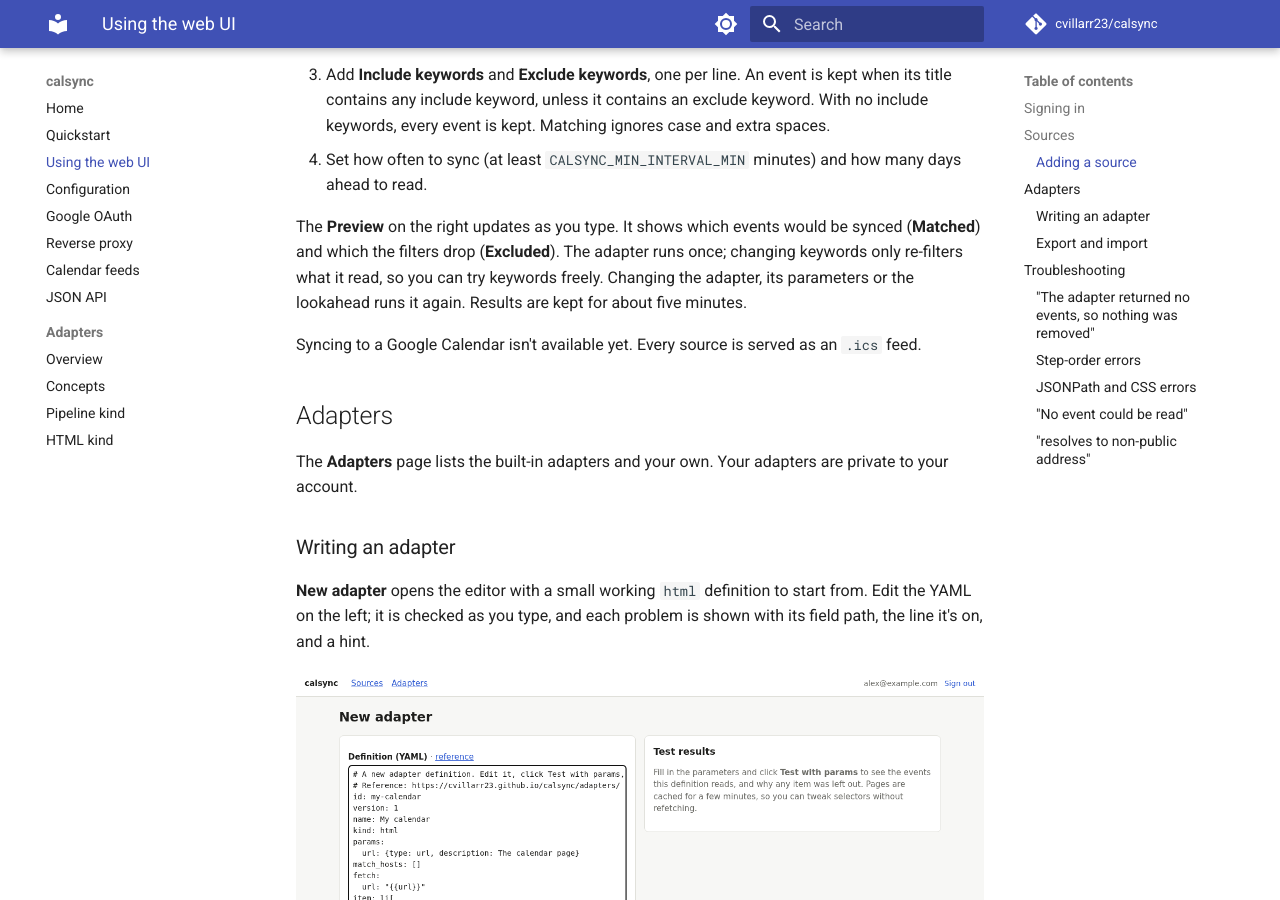
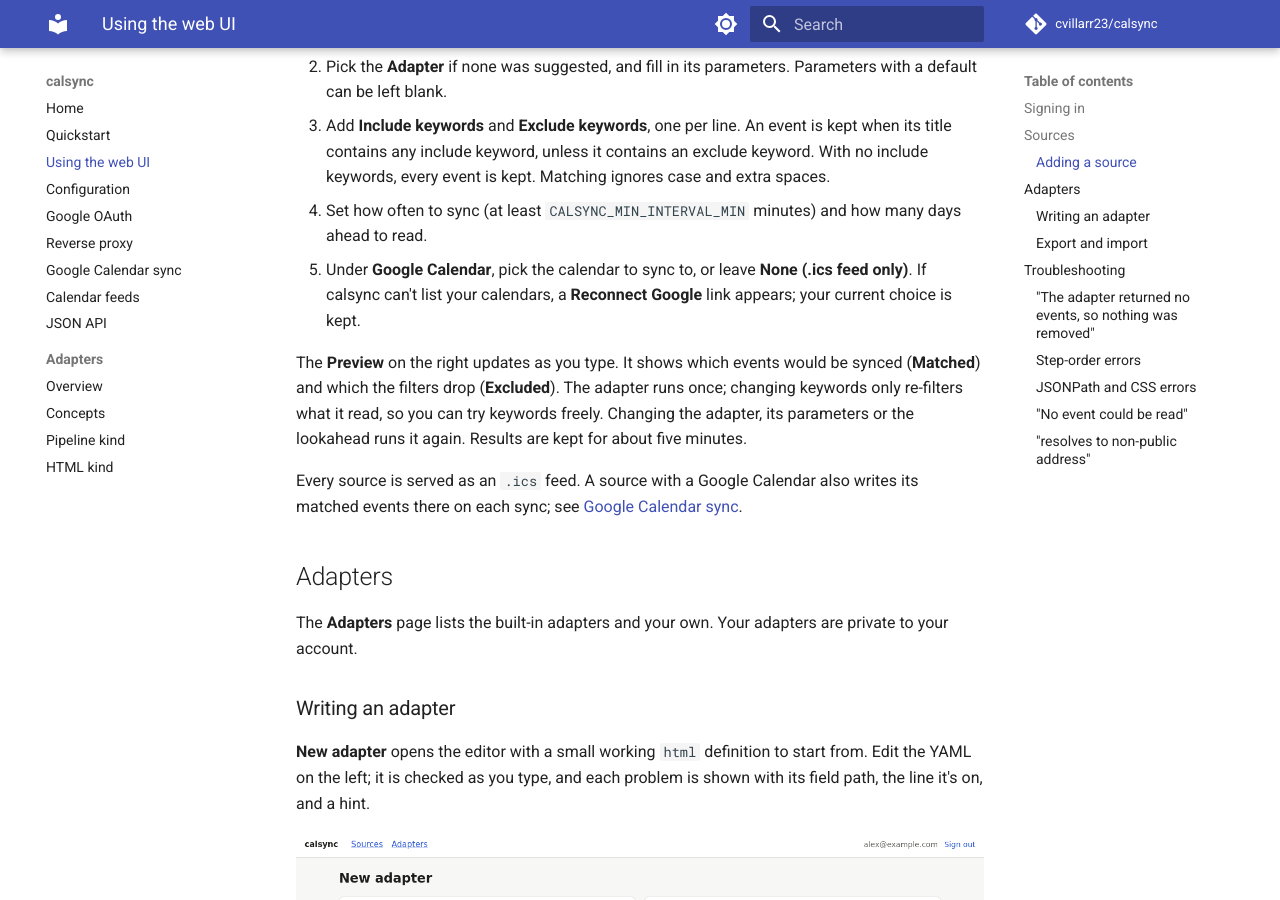
Before and after one commit to cvillarr23/calsync, an MkDocs documentation site: the page built from docs/usage.md, in a window 1280 px wide and 900 px high, scrolled down 2153 px. Built offline with MkDocs 1.6.1 and Material for MkDocs 9.7.7, drawn with Linux system fonts in a browser that asks for light colours; comment, search, counter and statistics services are not loaded; some of the changed text lies outside the part shown.

Commit message:
Document Google Calendar sync, the calendar picker and reconnecting

```diff
--- a/docs/usage.md
+++ b/docs/usage.md
@@ -18,7 +18,7 @@ Your session lasts 30 days. **Sign out** in the top-right ends it; your sources
 
 The **Sources** page lists each source with:
 
-- **Status**: `ok`, `error` with the error and a hint about what to do, or `never run`.
+- **Status**: `ok`, `error` with the error and a hint about what to do, or `never run`. A source that syncs to Google shows **Reconnect Google** when calsync has lost access; see [Reconnecting Google](google-calendar.md#reconnecting-google).
 - **Last run** and **Next run**. The next run is the source's interval after the last one, and longer while the site keeps failing; see [Scheduling](api.md#scheduling). A paused source has no next run.
 - **Matched**: how many upcoming events pass the source's filters right now.
 - **Feed**: the source's `.ics` URL, with a **Copy** button. Anyone with this URL can read the feed; see [Calendar feeds](feeds.md).
@@ -32,10 +32,11 @@ The **Sources** page lists each source with:
 2. Pick the **Adapter** if none was suggested, and fill in its parameters. Parameters with a default can be left blank.
 3. Add **Include keywords** and **Exclude keywords**, one per line. An event is kept when its title contains any include keyword, unless it contains an exclude keyword. With no include keywords, every event is kept. Matching ignores case and extra spaces.
 4. Set how often to sync (at least `CALSYNC_MIN_INTERVAL_MIN` minutes) and how many days ahead to read.
+5. Under **Google Calendar**, pick the calendar to sync to, or leave **None (.ics feed only)**. If calsync can't list your calendars, a **Reconnect Google** link appears; your current choice is kept.
 
 The **Preview** on the right updates as you type. It shows which events would be synced (**Matched**) and which the filters drop (**Excluded**). The adapter runs once; changing keywords only re-filters what it read, so you can try keywords freely. Changing the adapter, its parameters or the lookahead runs it again. Results are kept for about five minutes.
 
-Syncing to a Google Calendar isn't available yet. Every source is served as an `.ics` feed.
+Every source is served as an `.ics` feed. A source with a Google Calendar also writes its matched events there on each sync; see [Google Calendar sync](google-calendar.md).
 
 ## Adapters
 
--- a/mkdocs.yml
+++ b/mkdocs.yml
@@ -37,6 +37,7 @@ nav:
   - Configuration: configuration.md
   - Google OAuth: google-oauth.md
   - Reverse proxy: reverse-proxy.md
+  - Google Calendar sync: google-calendar.md
   - Calendar feeds: feeds.md
   - JSON API: api.md
   - Adapters:
```
Also changed, not shown: docs/api.md (+7 -1 lines), docs/feeds.md (+1 -1 lines), docs/google-calendar.md (added, +40 -0 lines), docs/google-oauth.md (+3 -1 lines), docs/index.md (+1 -0 lines).
